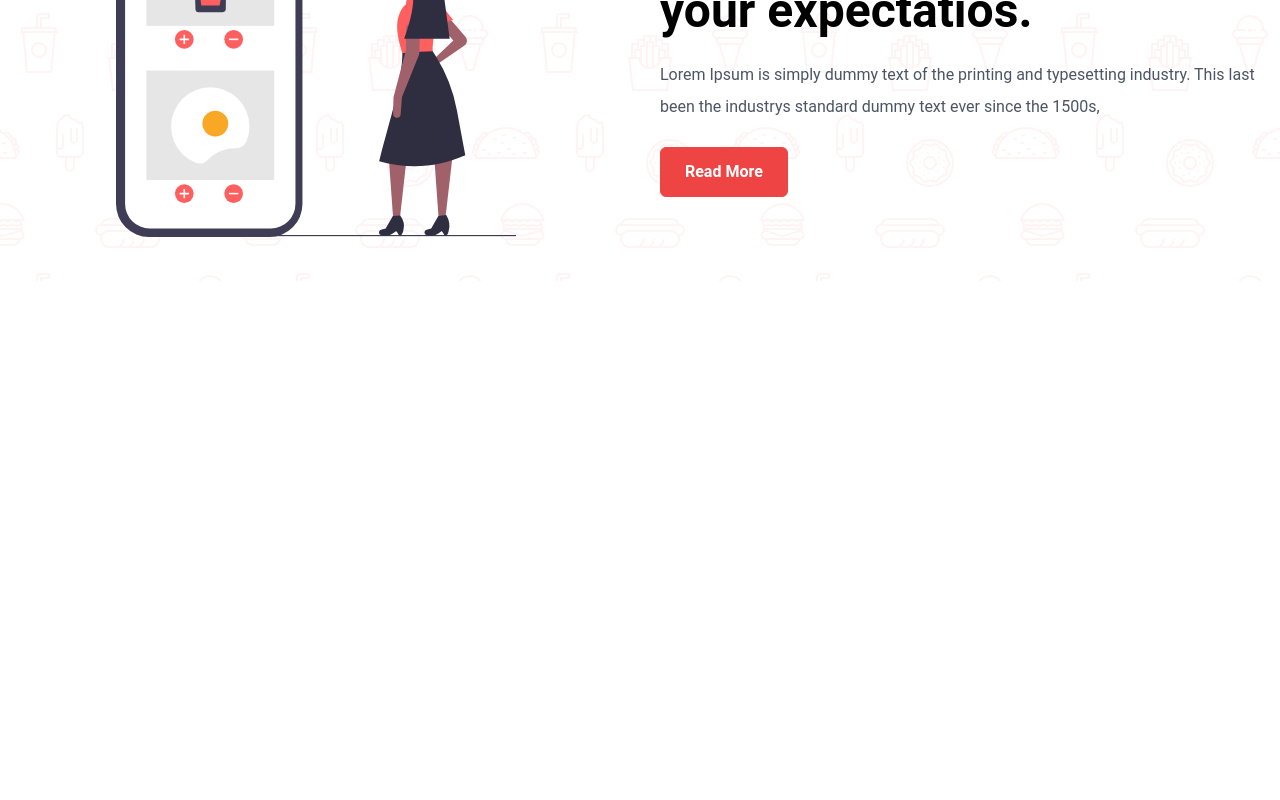
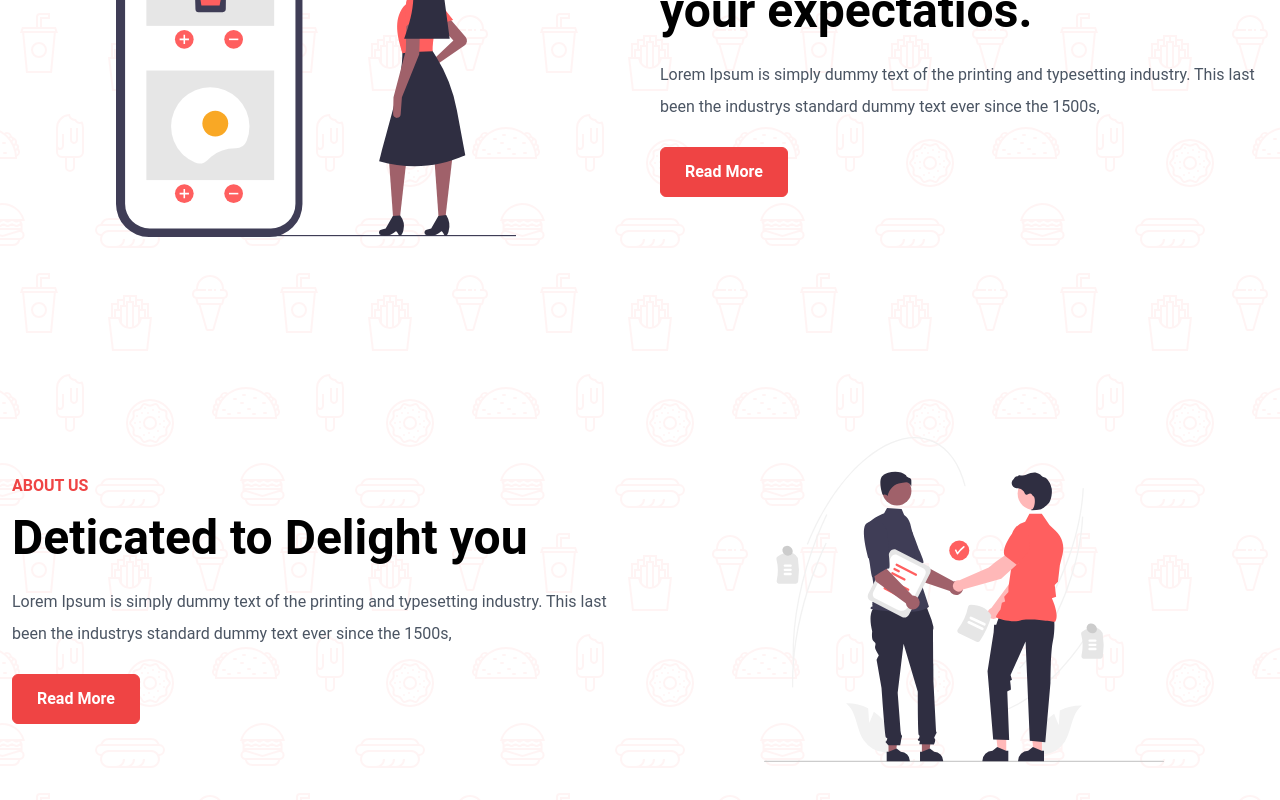
Before and after one commit to boularbahsmail/Food-Delivery-App, a Next.js app: page / in a window 1280 px wide. Shown: the part 1877-2677 px from the top of the page. Before the commit the page ends 2158 px from the top, so only its background shows below. Built offline with nearby package versions, Linux system fonts and the light colour scheme.

Commit message:
Add Simple About Us Banner

```diff
--- /dev/null
+++ b/components/AboutUs-Banner/index.jsx
@@ -0,0 +1,32 @@
+import React from "react";
+import Link from "next/link";
+
+const AboutUsBanner = () => {
+    return (
+        <div className="py-10 grid grid-cols-1 place-items-center gap-0 lg:grid-cols-2 lg:gap-10 md:mt-32">
+            <div className="mb-16 text-center lg:mb-0 lg:text-left">
+                <span className="uppercase font-semibold text-red-500 text-md">
+                    About Us
+                </span>
+                <h1 className="text-4xl font-bold leading-12 mt-4 md:text-5xl">
+                    Deticated to Delight you
+                </h1>
+                <p className="my-6 text-gray-600 leading-8">
+                    Lorem Ipsum is simply dummy text of the printing and typesetting industry.
+                    This last been the industrys standard dummy text ever since the 1500s,
+                </p>
+                <Link href="">
+                    <a className="flex justify-center items-center gap-2 w-max m-auto py-2 px-4 bg-red-500 text-white font-bold border border-red-500 rounded-md ease-in-out duration-150 shadow-slate-600 hover:bg-white hover:text-red-500 lg:m-0 md:py-3 md:px-6" title="Read More">
+                        Read More
+                    </a>
+                </Link>
+            </div>
+
+            <div>
+                <img src="./business_deal.svg" alt="Business-Deal" width="400px" max-width="100%" />
+            </div>
+        </div>
+    );
+}
+
+export default AboutUsBanner;
--- a/pages/index.js
+++ b/pages/index.js
@@ -7,6 +7,7 @@ import Hero from '../components/Hero';
 import CustomersBanner from '../components/Customers-Banner';
 import FeaturedFood from '../components/Featured-Food';
 import ServicesBanner from "../components/Services-Banner";
+import AboutUsBanner from "../components/AboutUs-Banner";
 
 export default function Home() {
   return (
@@ -22,6 +23,7 @@ export default function Home() {
         <CustomersBanner />
         <FeaturedFood />
         <ServicesBanner />
+        <AboutUsBanner />
       </div>
     </div>
   )
```
Also changed, not shown: public/business_deal.svg (added).
